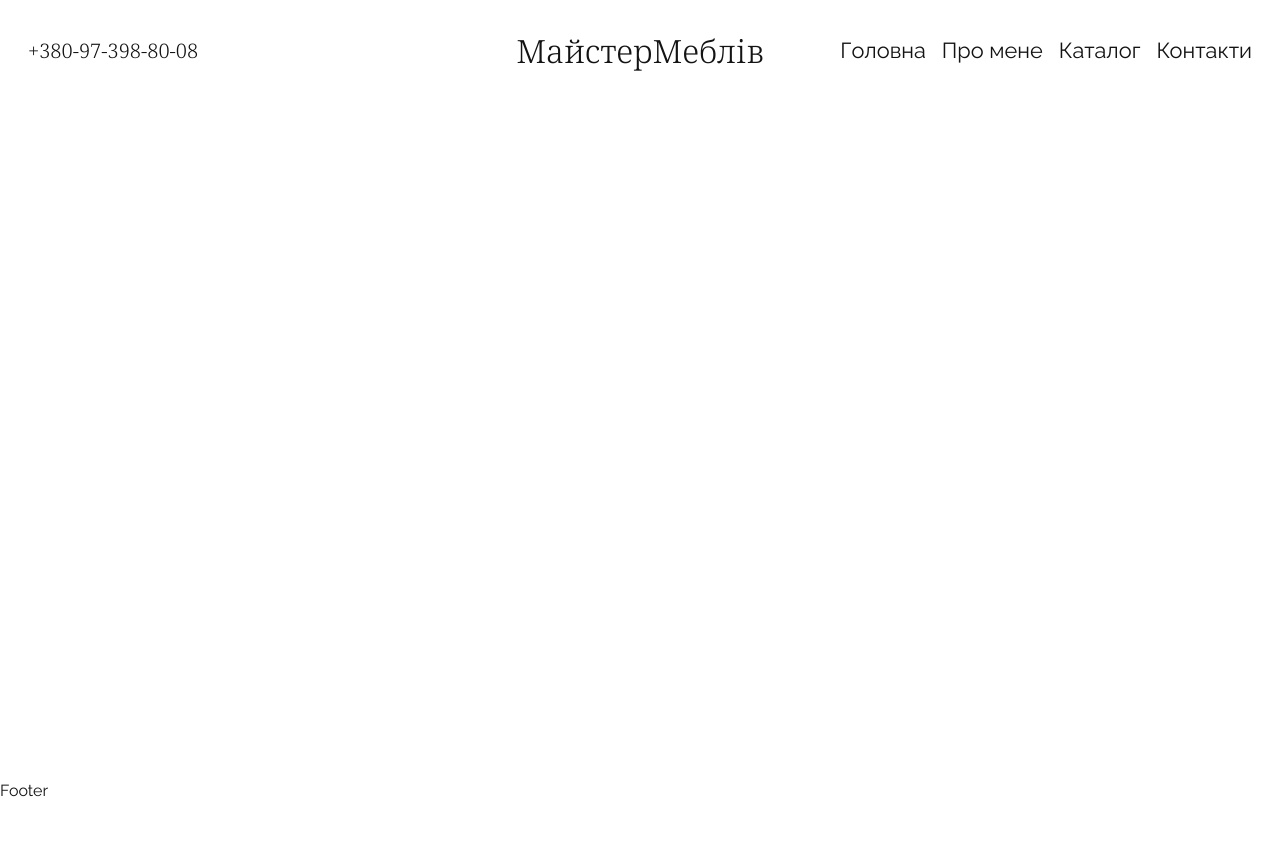
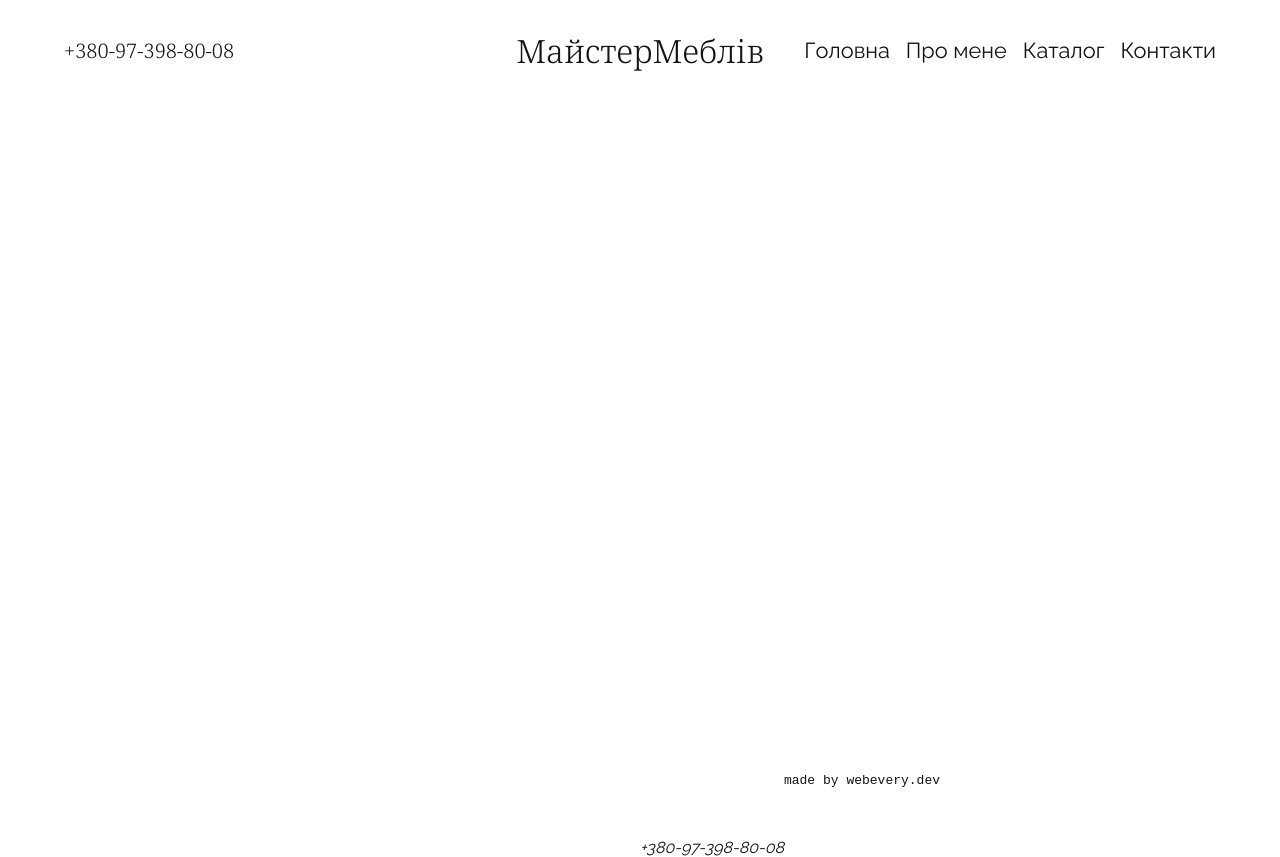
Before and after one commit to mstrmeblivsasha/furniture, a Next.js app: page /catalogue/1 in a window 1280 px wide. Before the commit the page ends 800 px from the top, so only its background shows below. Built offline with nearby package versions, Linux system fonts and the light colour scheme.

Commit message:
inProgress

```diff
--- a/src/app/globals.scss
+++ b/src/app/globals.scss
@@ -23,13 +23,19 @@ body {
   font-family: var(--font-raleway);
 }
 .bluredBody {
-  filter: blur(2px);
+  filter: blur(2px) brightness(0.8) hue-rotate(15deg);
 }
 
 header,
 footer {
   width: inherit;
   max-width: inherit;
+  padding-left: 20px;
+  padding-right: 20px;
+  @media screen and (min-width: $tablet) {
+    padding-left: 56px;
+    padding-right: 56px;
+  }
 }
 
 body,
@@ -71,12 +77,6 @@ article {
 
 *::-webkit-scrollbar-thumb {
   border-radius: 10px;
-  // background: linear-gradient(
-  //     to top,
-  //     $gradientYellow,
-  //     $gradientCyan,
-  //     $gradientBlue
-  // );
   height: 2.5px;
 }
 
@@ -101,7 +101,8 @@ section {
   padding-right: 20px;
   // height: 50vh;
   @media screen and (min-width: $tablet) {
-    // background-color: red;
+    padding-left: 56px;
+    padding-right: 56px;
   }
 }
 
@@ -128,8 +129,8 @@ button {
   margin-left: auto;
   margin-right: auto;
   display: flex;
-  //   align-items: center;
-  //   justify-content: center;
+  // align-items: center;
+  // justify-content: center;
 }
 
 .active {
--- a/src/components/BurgerBtn/BurgerBtn.tsx
+++ b/src/components/BurgerBtn/BurgerBtn.tsx
@@ -12,13 +12,16 @@ const BurgerBtn = () => {
   useEffect(() => {
     const handleBodyClass = () => {
       const mainEl = document.querySelector("main");
-      if (mainEl) {
-        if (isMobileMenu) {
-          mainEl.classList.add("bluredBody");
-        } else {
-          mainEl.classList.remove("bluredBody");
-        }
+
+      // if (mainEl) {
+      if (isMobileMenu) {
+        mainEl?.classList.add("bluredBody");
+        document.body.style.overflow = "hidden";
+      } else {
+        mainEl?.classList.remove("bluredBody");
+        document.body.style.overflow = "auto";
       }
+      // }
     };
 
     handleBodyClass();
@@ -26,9 +29,9 @@ const BurgerBtn = () => {
     return () => {
       // Видалення обробника подій при видаленні компонента
       const mainEl = document.querySelector("main");
-      if (mainEl) {
-        mainEl.classList.remove("bluredBody");
-      }
+      // if (mainEl) {
+      mainEl?.classList.remove("bluredBody");
+      // }
     };
   }, [isMobileMenu]);
 
--- /dev/null
+++ b/src/components/Footer/Footer.module.scss
@@ -0,0 +1,10 @@
+@import "../../app/variables";
+
+.footer {
+  height: 40px;
+}
+
+.container {
+  align-items: center;
+  justify-content: center;
+}
--- a/src/components/Footer/Footer.tsx
+++ b/src/components/Footer/Footer.tsx
@@ -1,5 +1,29 @@
+import styles from "./Footer.module.scss";
+import NavLinks from "../NavLinks/NavLinks";
+
 const Footer = () => {
-    return <footer>Footer</footer>;
+  return (
+    <footer className={styles.footer}>
+      <div className={`container ${styles.container}`}>
+        <address>
+          <a href="tel:+380973988008" className={`${styles.tell} hoverLink`}>
+            <svg>
+              <use href="./sprite.svg#icon-phonemini"></use>
+            </svg>
+            +380-97-398-80-08
+          </a>
+          {/* <a href="tel:+380973988008" className={`${styles.tell} hoverLink`}>
+            +380-97-398-80-08
+          </a> */}
+        </address>
+        {/* <NavLinks /> */}
+
+        <pre>
+          made by <a href="https://webevery.dev/">webevery.dev</a>
+        </pre>
+      </div>
+    </footer>
+  );
 };
 
 export default Footer;
--- a/src/components/Header/Header.module.scss
+++ b/src/components/Header/Header.module.scss
@@ -3,7 +3,8 @@
 .header {
   height: 70px;
   background-color: $Gray0;
-  padding: 16px 20px;
+  padding-top: 16px;
+  padding-bottom: 16px;
   position: fixed;
   z-index: 100;
   @media screen and (min-width: $tablet) {
@@ -12,9 +13,7 @@
 }
 .container {
   position: relative;
-  @media screen and (min-width: $laptop) {
-    align-items: center;
-  }
+  align-items: center;
 }
 
 .tell {
--- a/src/components/Header/Header.tsx
+++ b/src/components/Header/Header.tsx
@@ -13,7 +13,7 @@ type NavLinksStylesFunction = () => string | undefined;
 const Header = () => {
   const { isMobileMenu } = useContext(SiteContext);
   // console.log(isMobileMenu);
-  const { isMobile, isTablet, isLaptop, isDesktop } = useWindowResize();
+  const { isMobile, isTablet } = useWindowResize();
 
   const navlinksStyles: NavLinksStylesFunction = () => {
     if ((isMobile || isTablet) && isMobileMenu) {
--- a/src/sections/contactUsSection/ContactUsSection.tsx
+++ b/src/sections/contactUsSection/ContactUsSection.tsx
@@ -3,7 +3,7 @@ import styles from "./ContactUsSection.module.scss";
 
 const ContactUsSection = () => {
   return (
-        <section>
+    <section id="contacts">
       <div className={`container ${styles.container} `}>
         <h2 className={styles.title}>
           <span>Маєте питання?</span>
```
Also changed, not shown: public/sprite.svg. Lines whose indentation alone changed are shown as unchanged.
